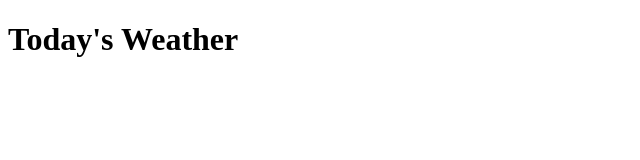
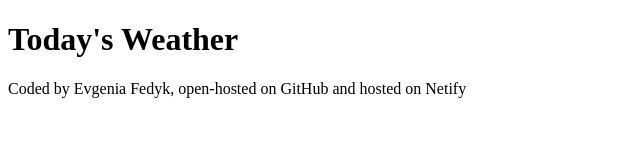
Before and after one commit to JJ-coding-is-fun/Styled-Weather-App--Api-, a plain HTML site: page index.html in a window 1280 px wide. Shown: the whole page, without its empty margins (0-640 px from the left). Drawn offline with Linux system fonts and the light colour scheme.

Commit message:
Updated footer note - coded by

```diff
--- a/index.html
+++ b/index.html
@@ -8,6 +8,9 @@
 </head>
 <body>
     <h1>Today's Weather</h1>
+    <footer>
+        Coded by Evgenia Fedyk, open-hosted on GitHub and hosted on Netify
+    </footer>
 
 
     <script src="script.js"></script>
```
